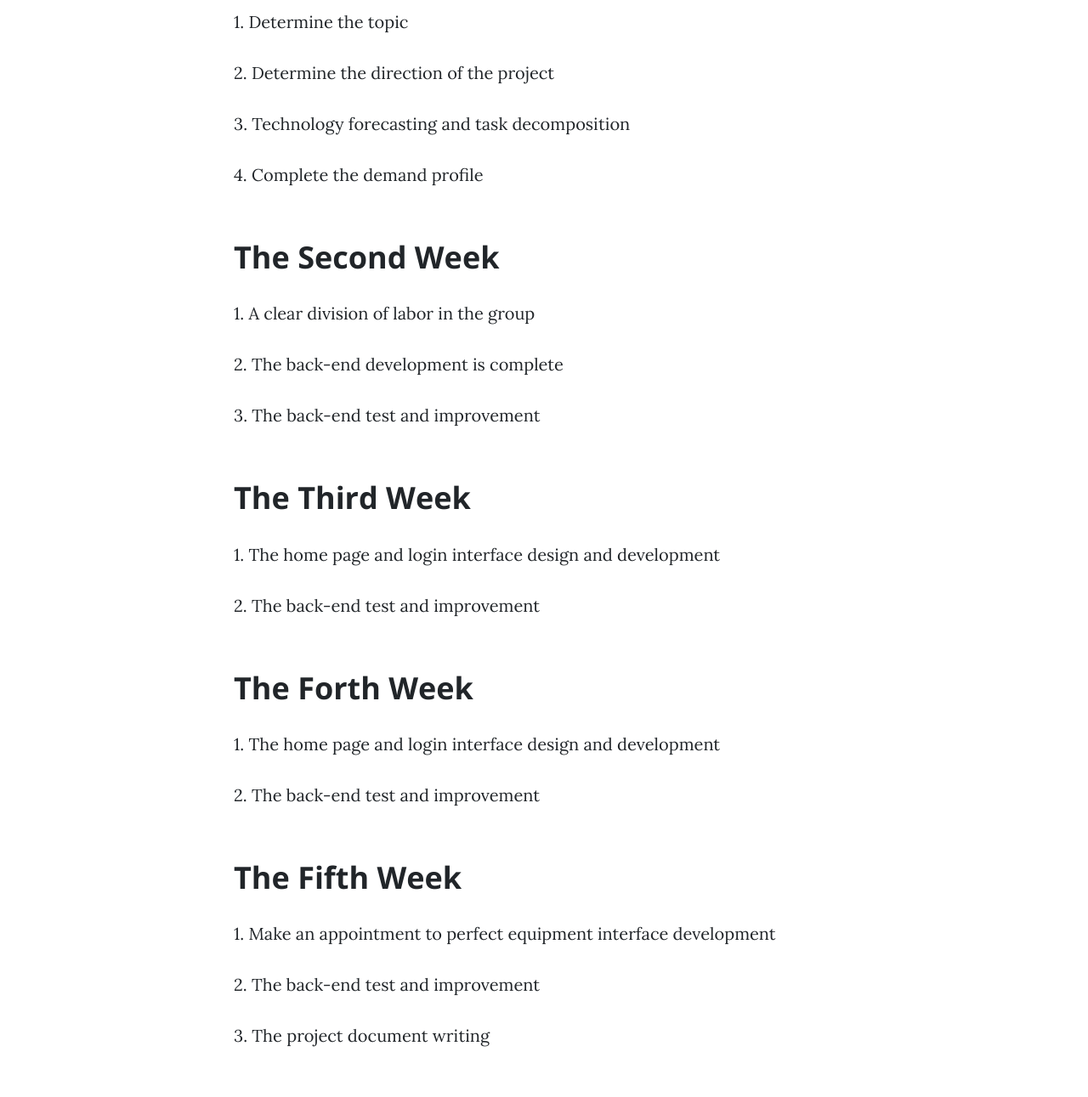
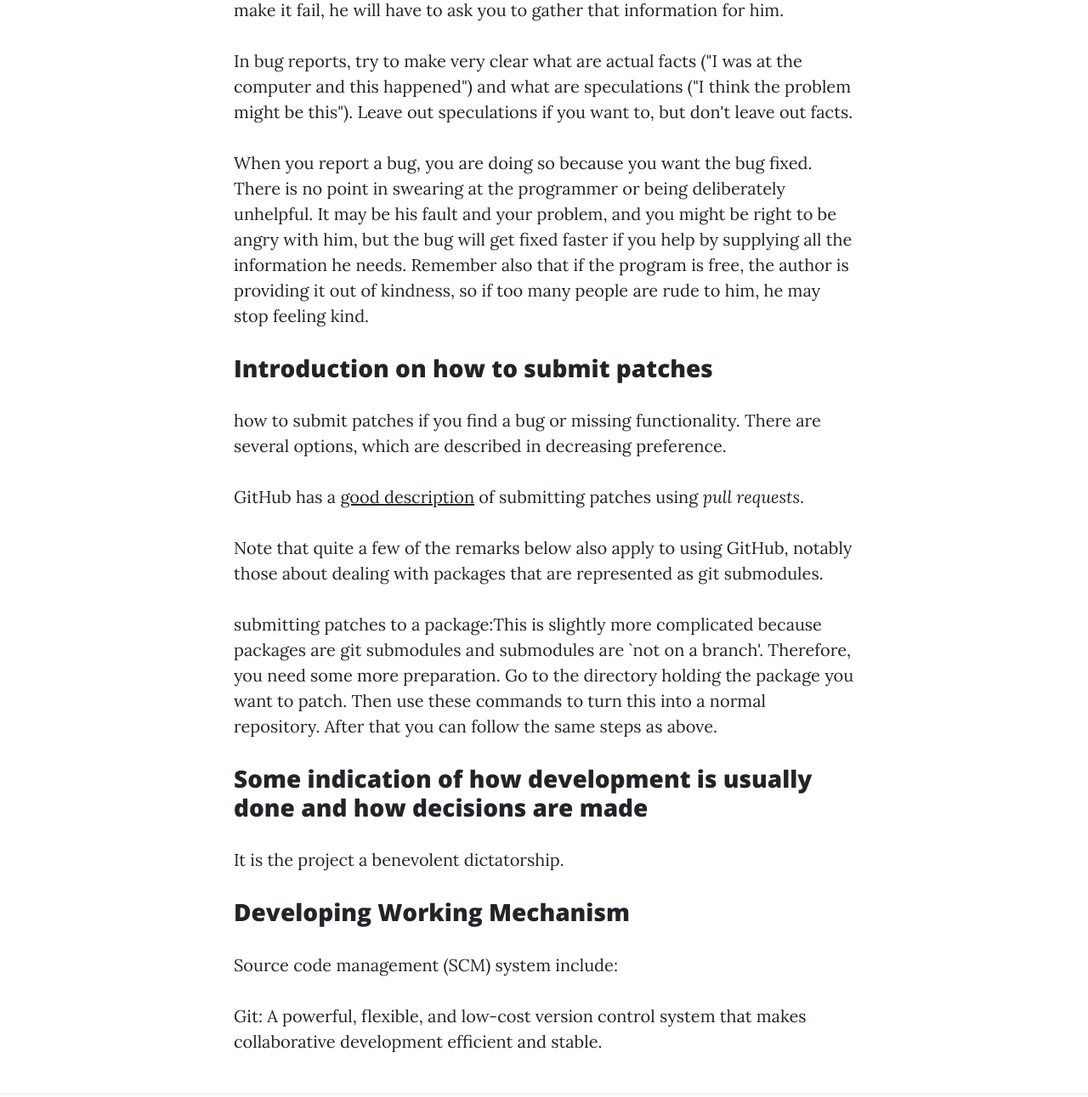
Before and after one commit to HHWandLYF/Open-Access-Publishing-Service-Homepage, a plain HTML site: page post.html in a window 1280 px wide. Shown: the part 733-2024 px from the top of the page at 85% size. Drawn offline with nearby package versions, Linux system fonts and the light colour scheme.

Commit message:
Add files via upload

```diff
--- a/post.html
+++ b/post.html
@@ -8,7 +8,7 @@
   <meta name="description" content="">
   <meta name="author" content="">
 
-  <title>Open Access Publishing Service-HHW&LYF</title>
+  <title>WeLearn-HHW&LYF</title>
 
   <!-- Bootstrap core CSS -->
   <link href="vendor/bootstrap/css/bootstrap.min.css" rel="stylesheet">
@@ -28,7 +28,7 @@
   <!-- Navigation -->
   <nav class="navbar navbar-expand-lg navbar-light fixed-top" id="mainNav">
     <div class="container">
-      <a class="navbar-brand" href="index.html">Open Access Publishing Service</a>
+      <a class="navbar-brand" href="index.html">WeLearn</a>
       <button class="navbar-toggler navbar-toggler-right" type="button" data-toggle="collapse" data-target="#navbarResponsive" aria-controls="navbarResponsive" aria-expanded="false" aria-label="Toggle navigation">
         Menu
         <i class="fas fa-bars"></i>
@@ -42,7 +42,7 @@
             <a class="nav-link" href="about.html">License</a>
           </li>
           <li class="nav-item">
-            <a class="nav-link" href="post.html">Mission Statement</a>
+            <a class="nav-link" href="post.html">Developer Guidelines</a>
           </li>
           <li class="nav-item">
             <a class="nav-link" href="documentation.html">Documentation</a>
@@ -62,8 +62,8 @@
       <div class="row">
         <div class="col-lg-8 col-md-10 mx-auto">
           <div class="post-heading">
-            <h1>Mission Statement</h1>
-            <h2 class="subheading">This is our Mission Statement</h2>
+            <h1>Developer Guidelines</h1>
+            <!--<h2 class="subheading">This is our work plan</h2>-->
             <span class="meta">Posted by
               <a href="https://github.com/HHWandLYF/Open-Access-Publishing-Service">HHW&LYF</a>
               on April 11, 2019</span>
@@ -78,52 +78,40 @@
     <div class="container">
       <div class="row">
         <div class="col-lg-8 col-md-10 mx-auto">
-          <h2 class="section-heading">The First Week</h2>
 
-          <p>1. Determine the topic</p>
+          <h3 class="post-subtitle">Instructions on how to report bugs</h3>
+          <P>In a nutshell, the aim of a bug report is to enable the programmer to see the program failing in front of him. You can either show him in person,
+            or give him careful and detailed instructions on how to make it fail. If he can make it fail, he will try to gather extra information until he knows the cause.
+            If he can't make it fail, he will have to ask you to gather that information for him.</P>
+          <p>In bug reports, try to make very clear what are actual facts ("I was at the computer and this happened") and what are speculations ("I think the problem might be this").
+            Leave out speculations if you want to, but don't leave out facts.</p>
+          <p>When you report a bug, you are doing so because you want the bug fixed.
+            There is no point in swearing at the programmer or being deliberately unhelpful.
+            It may be his fault and your problem, and you might be right to be angry with him,
+            but the bug will get fixed faster if you help by supplying all the information he needs. Remember also that if the program is free,
+            the author is providing it out of kindness, so if too many people are rude to him, he may stop feeling kind.</p>
 
-          <p>2. Determine the direction of the project</p>
+          <h3 class="post-subtitle">Introduction on how to submit patches</h3>
+          <p>how to submit patches if you find a bug or missing functionality. There are several options, which are described in decreasing preference.</p>
+          <p>GitHub has a
+            <a href="https://help.github.com/articles/using-pull-requests">good description</a>
+            of submitting patches using <i>pull requests</i>.</p>
+          <p>Note that quite a few of the remarks below also apply to using GitHub,
+            notably those about dealing with packages that are represented as git submodules.</p>
+          <p> submitting patches to a package:This is slightly more complicated because packages are git submodules and submodules are `not on a branch'.
+            Therefore, you need some more preparation. Go to the directory holding the package you want to patch.
+            Then use these commands to turn this into a normal repository. After that you can follow the same steps as above.</p>
 
-          <p>3. Technology forecasting and task decomposition</p>
 
-          <p>4. Complete the demand profile</p>
 
-          <h2 class="section-heading">The Second Week</h2>
+          <h3 class="post-subtitle">Some indication of how development is usually done and how decisions are made</h3>
+          <p>It is the project a benevolent dictatorship.</p>
 
-          <p>1. A clear division of labor in the group</p>
 
-          <p>2. The back-end development is complete</p>
+          <h3 class="post-subtitle">Developing Working Mechanism</h3>
 
-          <p>3. The back-end test and improvement</p>
-
-          <h2 class="section-heading">The Third Week</h2>
-
-          <p>1. The home page and login interface design and development</p>
-
-          <p>2. The back-end test and improvement</p>
-
-          <h2 class="section-heading">The Forth Week</h2>
-
-          <p>1. The home page and login interface design and development</p>
-
-          <p>2. The back-end test and improvement</p>
-
-          <h2 class="section-heading">The Fifth Week</h2>
-
-          <p>1. Make an appointment to perfect equipment interface development</p>
-
-          <p>2. The back-end test and improvement</p>
-
-          <p>3. The project document writing</p>
-
-          <h2 class="section-heading">The Sixth Week</h2>
-
-          <p>1. The testing project and improvement</p>
-
-          <h2 class="section-heading">The future plan about the project</h2>
-
-          <p>Accomplish the publish interface and complete major function.Then optimize the code.</p>
-
+          <p>Source code management (SCM) system include:</p>
+          <p>Git: A powerful, flexible, and low-cost version control system that makes collaborative development efficient and stable.</p>
         </div>
       </div>
     </div>
```
Also changed, not shown: about.html (+4 -4 lines), contact.html (+3 -3 lines), documentation.html (+5 -7 lines), index.html (+5 -5 lines), 2 other files.
